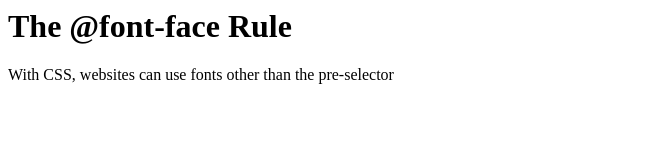
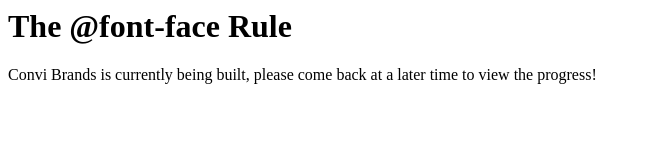
Before and after one commit to DeathsploitDev/convibynova, a plain HTML site: page index.html in a window 1280 px wide. Shown: the whole page, without its empty margins (0-650 px from the left). Drawn offline with Linux system fonts and the light colour scheme; a web font is replaced by a local one.

Commit message:
Update index.html

```diff
--- a/index.html
+++ b/index.html
@@ -18,9 +18,9 @@
 
 <h1>The @font-face Rule</h1>
 
-<div>
-With CSS, websites can use fonts other than the pre-selector
-</div>
+   </center>
+Convi Brands is currently being built, please come back at a later time to view the progress!
+    <center>
 
 </body>
 </html>
```
